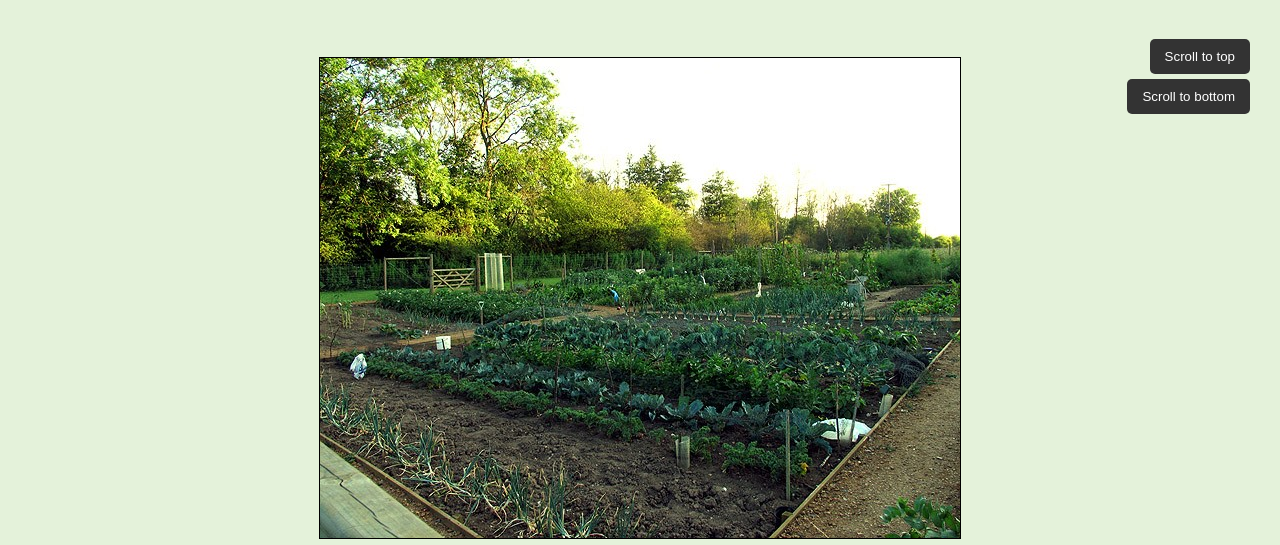
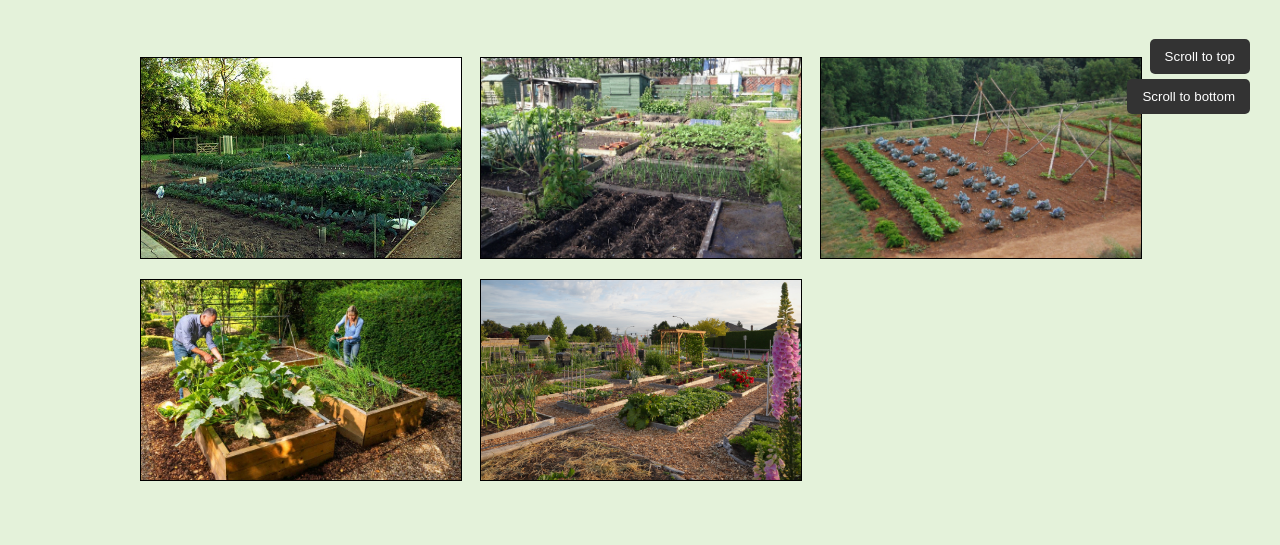
Before and after one commit to Ben8929/coursewebsite, a plain HTML site: page html/gallery.html in a window 1280 px wide. Shown: the part 656-1201 px from the top of the page. Drawn offline with Linux system fonts and the light colour scheme.

Commit message:
gallery change
css gallery change

```diff
--- a/css/gallery.css
+++ b/css/gallery.css
@@ -3,12 +3,15 @@
     padding: 0 10px;
     max-width: 1000px;
     width: 100%;
+    display: grid;
+    grid-template-columns: repeat(auto-fit, minmax(300px, 1fr));
+    gap: 20px;
 }
 
 .galleryimages img {
-    margin: 20px auto;
-    max-width: 100%;
-    height: auto;
+    width: 100%;
+    height: 200px;
+    object-fit: cover;
     border: 1px solid black;
     display: block;
 }
```
Also changed, not shown: 1 other file.
